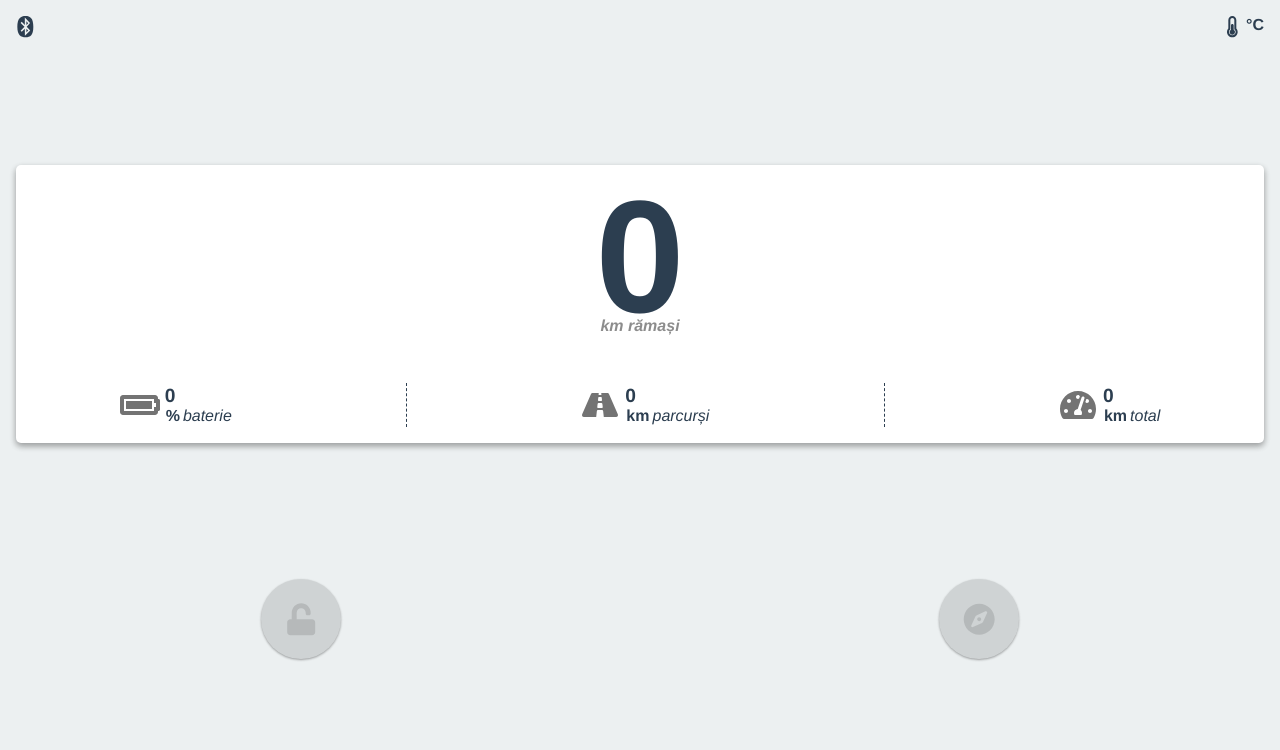
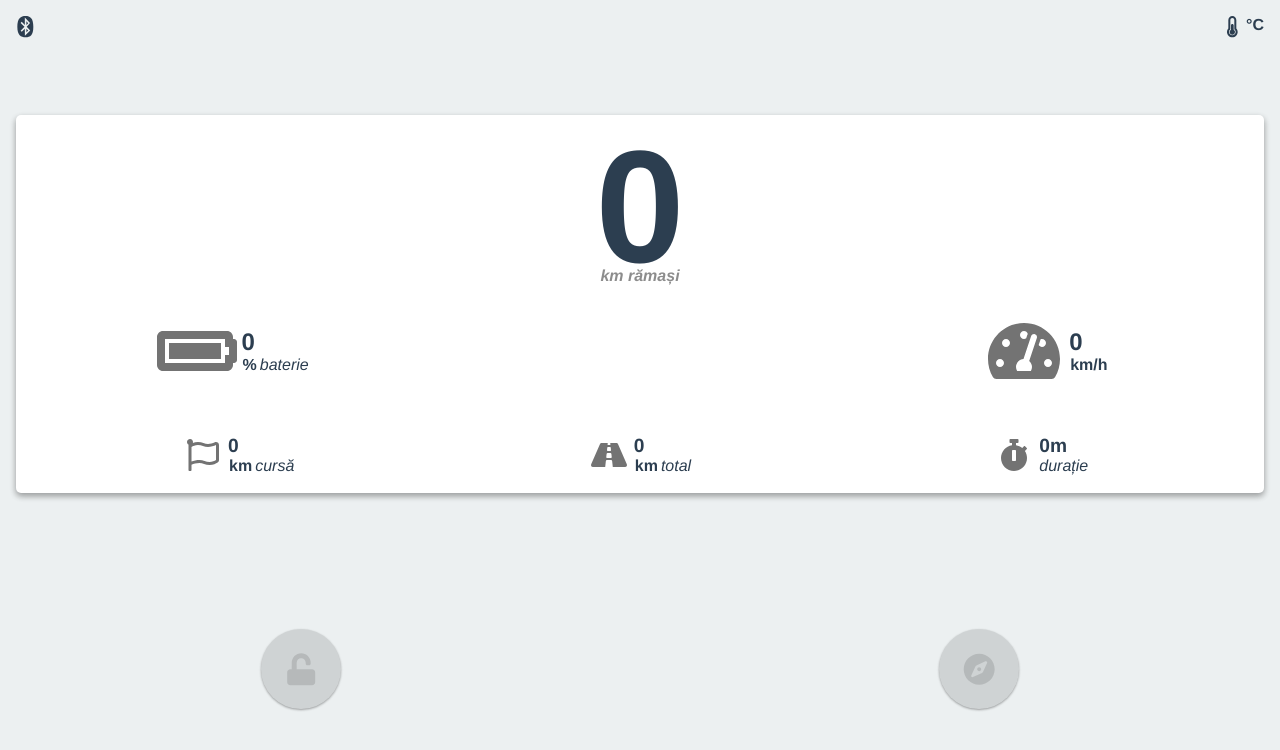
Before and after one commit to Ardelean-Calin/M365-Dashboard, a Vue app: page /#/ in a window 1280 px wide. Shown: the top 750 px of the page. Built offline with nearby package versions, Linux system fonts and the light colour scheme.

Commit message:
Made bluetooth connection more reliable and added requests

```diff
--- a/src/m365.js
+++ b/src/m365.js
@@ -1,14 +1,24 @@
 import * as cmd from "@/scooterCommands.js";
 
 import store from "@/store.js";
-import { sleep } from "@/utils.js";
 
 const UART_SERVICE = "6e400001-b5a3-f393-e0a9-e50e24dcca9e";
 const UART_TX_CHARACTERISTIC = "6e400002-b5a3-f393-e0a9-e50e24dcca9e";
 const UART_RX_CHARACTERISTIC = "6e400003-b5a3-f393-e0a9-e50e24dcca9e";
 
-// Time in ms to wait between requests
-const BLE_REQUEST_DELAY = 35;
+// List of commands to execute
+const commandList = [
+  [0xb6, cmd.GET_AVG_SPEED],
+  [0xb4, cmd.GET_BATTERY_LEVEL],
+  [0x7c, cmd.GET_CC_STATUS],
+  [0xb9, cmd.GET_KM_SESSION],
+  [0xb7, cmd.GET_KM_TOTAL],
+  [0xbb, cmd.GET_TEMPERATURE],
+  [0x3b, cmd.GET_UPTIME],
+  [0xb2, cmd.GET_LOCK_STATUS]
+];
+// Keeps track which commands were executed
+let commandListIndices = new Array(commandList.length).fill(0);
 
 // Options for device scanning. services field is necessary to be allowed to
 // access that field
@@ -68,27 +78,23 @@ export function startRequesterTimer(txChar) {
     clearInterval(refreshTimer);
   }
 
-  // Main timer that refreshes my data.
+  // Main timer that refreshes my data. Approx 3 times per second suffices.
   try {
-    refreshTimer = setInterval(
-      async characteristic => {
-        // Refresh every 250ms
-        await characteristic.writeValue(cmd.GET_BATTERY_LEVEL);
-        await sleep(BLE_REQUEST_DELAY);
-        await characteristic.writeValue(cmd.GET_KM_SESSION);
-        await sleep(BLE_REQUEST_DELAY);
-        await characteristic.writeValue(cmd.GET_KM_TOTAL);
-        await sleep(BLE_REQUEST_DELAY);
-        await characteristic.writeValue(cmd.GET_TEMPERATURE);
-        await sleep(BLE_REQUEST_DELAY);
-        await characteristic.writeValue(cmd.GET_LOCK_STATUS);
-        await sleep(BLE_REQUEST_DELAY);
-        await characteristic.writeValue(cmd.GET_CC_STATUS);
-        await sleep(BLE_REQUEST_DELAY);
-      },
-      350,
-      txChar
-    );
+    refreshTimer = setInterval(async function() {
+      let sentItem = false;
+      // Keep sending same command until I get an answer.
+      for (let index = 0; index < commandList.length; index++) {
+        const command = commandList[index][1];
+        const flag = commandListIndices[index];
+        if (flag) continue;
+
+        await txChar.writeValue(command);
+        sentItem = true;
+      }
+      // Once I got through every command, clear array and repeat
+      if (sentItem == false)
+        commandListIndices = new Array(commandList.length).fill(0);
+    }, 300);
   } catch (error) {
     clearInterval(refreshTimer);
     store.commit("setConnected", false);
@@ -148,6 +154,22 @@ function handleRxMessage(event) {
     value = Boolean(bytes[6]);
     store.commit("setStateCC", value);
   }
+  // Average speed
+  else if (type == 0xb6) {
+    value = (bytes[6] + bytes[7] * 256) / 1000;
+    store.commit("setAvgSpeed", value);
+  }
+  // Uptime
+  else if (type == 0x3b) {
+    // Uptime in seconds. Convert it to minutes for now.
+    // TODO: Convert to nicer format eg. 1h39m
+    value = (bytes[6] + bytes[7] * 256) / 60;
+    store.commit("setUptime", value);
+  }
+
+  // Announce that this command was executed
+  const commandIndex = commandList.findIndex(cmd => cmd[0] == type);
+  commandListIndices[commandIndex] = 1;
 }
 
 // Executed when bluetooth connection is lost.
--- a/src/store.js
+++ b/src/store.js
@@ -10,6 +10,7 @@ import Vuex from "vuex";
 Vue.use(Vuex);
 let store = new Vuex.Store({
   state: {
+    avgSpeed: 0,
     batteryIcon: "battery-full",
     batteryLevel: 0,
     gattServer: null,
@@ -21,6 +22,7 @@ let store = new Vuex.Store({
     kmTraveled: 0,
     rxCharacteristic: null,
     txCharacteristic: null,
+    uptime: 0,
     vehicleLocked: false,
     vehicleSpeed: 0,
     vehicleTemperature: null
@@ -59,8 +61,11 @@ let store = new Vuex.Store({
     setKmTraveled(state, n) {
       state.kmTraveled = Math.round(n * 10) / 10;
     },
-    setVehicleSpeed(state, n) {
-      state.vehicleSpeed = Math.round(n * 10) / 10;
+    setAvgSpeed(state, n) {
+      state.avgSpeed = Math.round(n * 10) / 10;
+    },
+    setUptime(state, n) {
+      state.uptime = Math.ceil(n);
     },
     setVehicleTemperature(state, n) {
       state.vehicleTemperature = Math.round(n * 10) / 10;
--- a/src/views/Home.vue
+++ b/src/views/Home.vue
@@ -22,26 +22,46 @@
     <div class="home">
       <div class="information">
         <MainInfo :mainInfo="this.$store.state.kmRemaining" />
-        <div class="additionalInfo">
+        <div class="importantInfo">
           <AddInfo
+            class="flexItem"
             :icon="this.$store.state.batteryIcon"
             :info="this.$store.state.batteryLevel"
             unit="%"
             subText="baterie"
+            large
           />
-          <div class="divider"></div>
+
           <AddInfo
-            icon="road"
+            class="flexItem"
+            :info="this.$store.state.avgSpeed"
+            icon="tachometer-alt"
+            unit="km/h"
+            subText=""
+            large
+          />
+        </div>
+        <div class="additionalInfo">
+          <AddInfo
+            class="flexItem"
+            :icon="['far', 'flag']"
             :info="this.$store.state.kmTraveled"
             unit="km"
-            subText="parcurși"
+            subText="cursă"
           />
-          <div class="divider"></div>
           <AddInfo
+            class="flexItem"
             :info="this.$store.state.kmTotal"
-            icon="tachometer-alt"
+            icon="road"
             unit="km"
             subText="total"
+          />
+          <AddInfo
+            class="flexItem"
+            :info="this.$store.state.uptime.toString() + 'm'"
+            icon="stopwatch"
+            unit=""
+            subText="durație"
           />
         </div>
       </div>
@@ -137,11 +157,22 @@ export default {
   align-content: center;
   justify-content: center;
 }
+.importantInfo {
+  margin-top: 2rem;
+  display: flex;
+  justify-content: space-between;
+}
+
 .additionalInfo {
   display: flex;
   flex-wrap: wrap;
   margin-top: 3rem;
-  justify-content: space-around;
+  justify-content: center;
+  align-content: space-between;
+}
+
+.flexItem {
+  flex-basis: 33%;
 }
 
 .connected {
```
